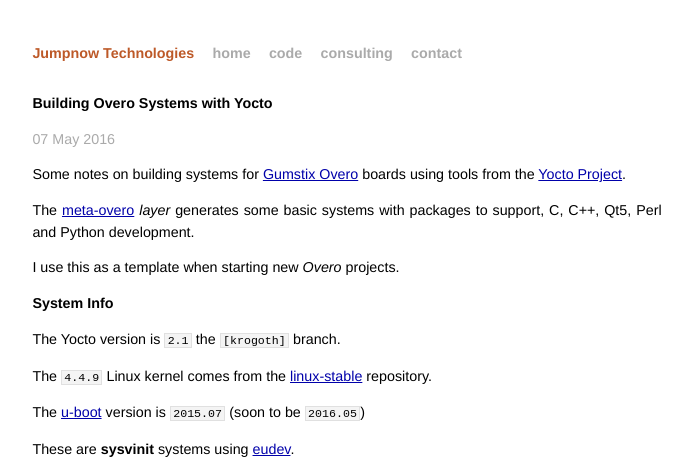
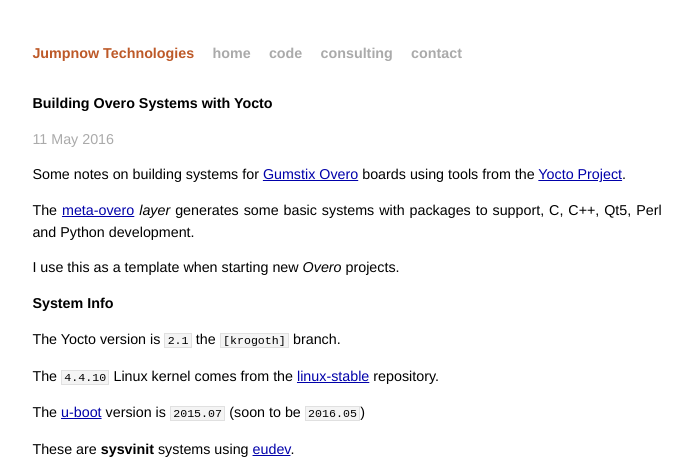
Before and after one commit to jumpnow/jumpnowtek-site, a Jekyll site: the page built from _posts/2014-02-25-Overo-Systems-with-Yocto.md, in a window 1280 px wide and 900 px high. Shown: the top 474 px of the window, without its empty margins (293-986 px from the left). Built offline with Jekyll 4.4.1, drawn with Linux system fonts in a browser that asks for light colours.

Commit message:
Upgrade kernel for overo systems

```diff
--- a/_posts/2014-02-25-Overo-Systems-with-Yocto.md
+++ b/_posts/2014-02-25-Overo-Systems-with-Yocto.md
@@ -2,7 +2,7 @@
 layout: post
 title: Building Overo Systems with Yocto
 description: "Building customized systems for Gumstix Overo using tools from the Yocto Project"
-date: 2016-05-07 16:00:00
+date: 2016-05-11 14:38:00
 categories: gumstix-linux
 tags: [linux, gumstix, overo, yocto]
 ---
@@ -17,7 +17,7 @@
 
 The Yocto version is `2.1` the `[krogoth]` branch.
 
-The `4.4.9` Linux kernel comes from the [linux-stable][linux-stable] repository.
+The `4.4.10` Linux kernel comes from the [linux-stable][linux-stable] repository.
 
 The [u-boot][uboot] version is `2015.07` (soon to be `2016.05`)
 
```
